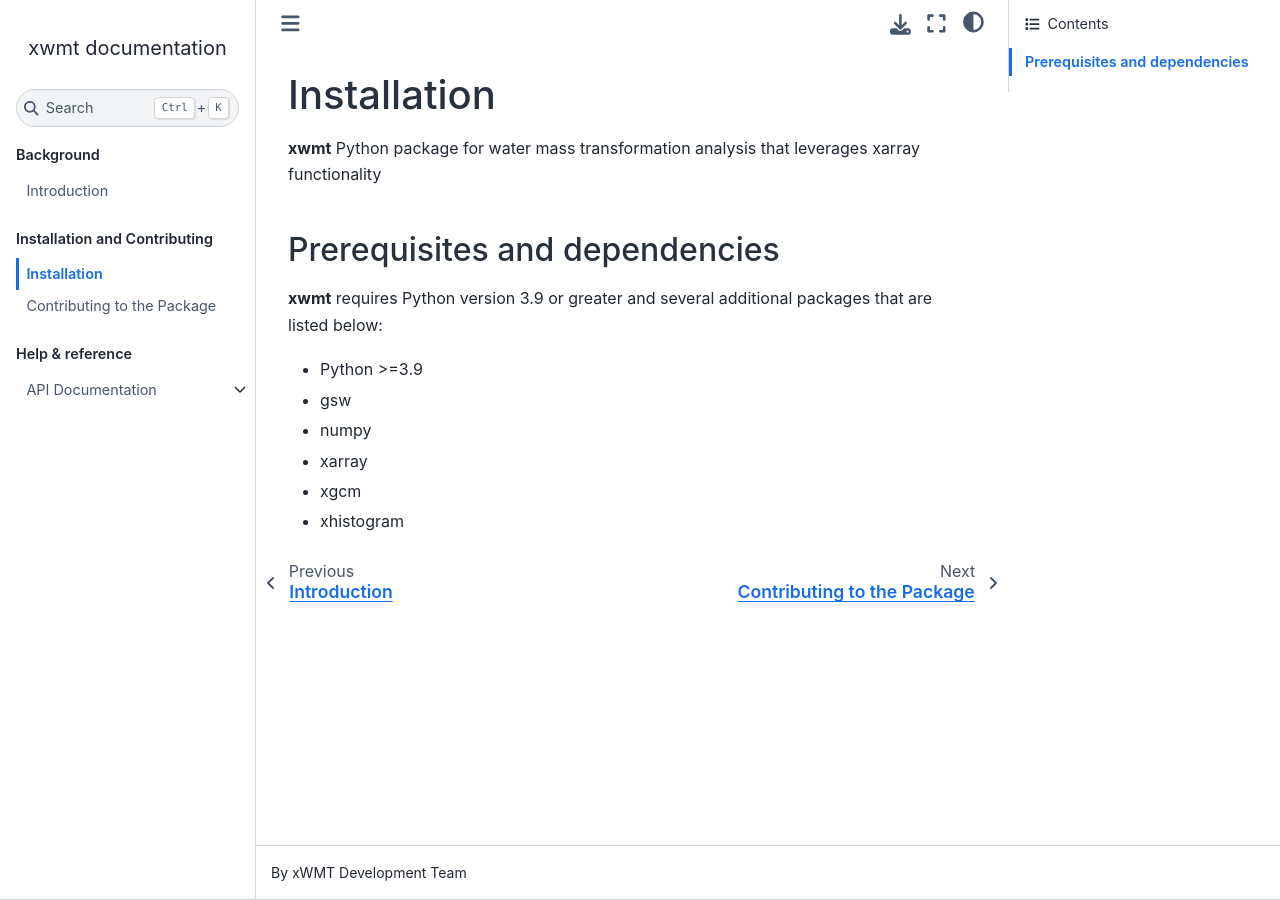
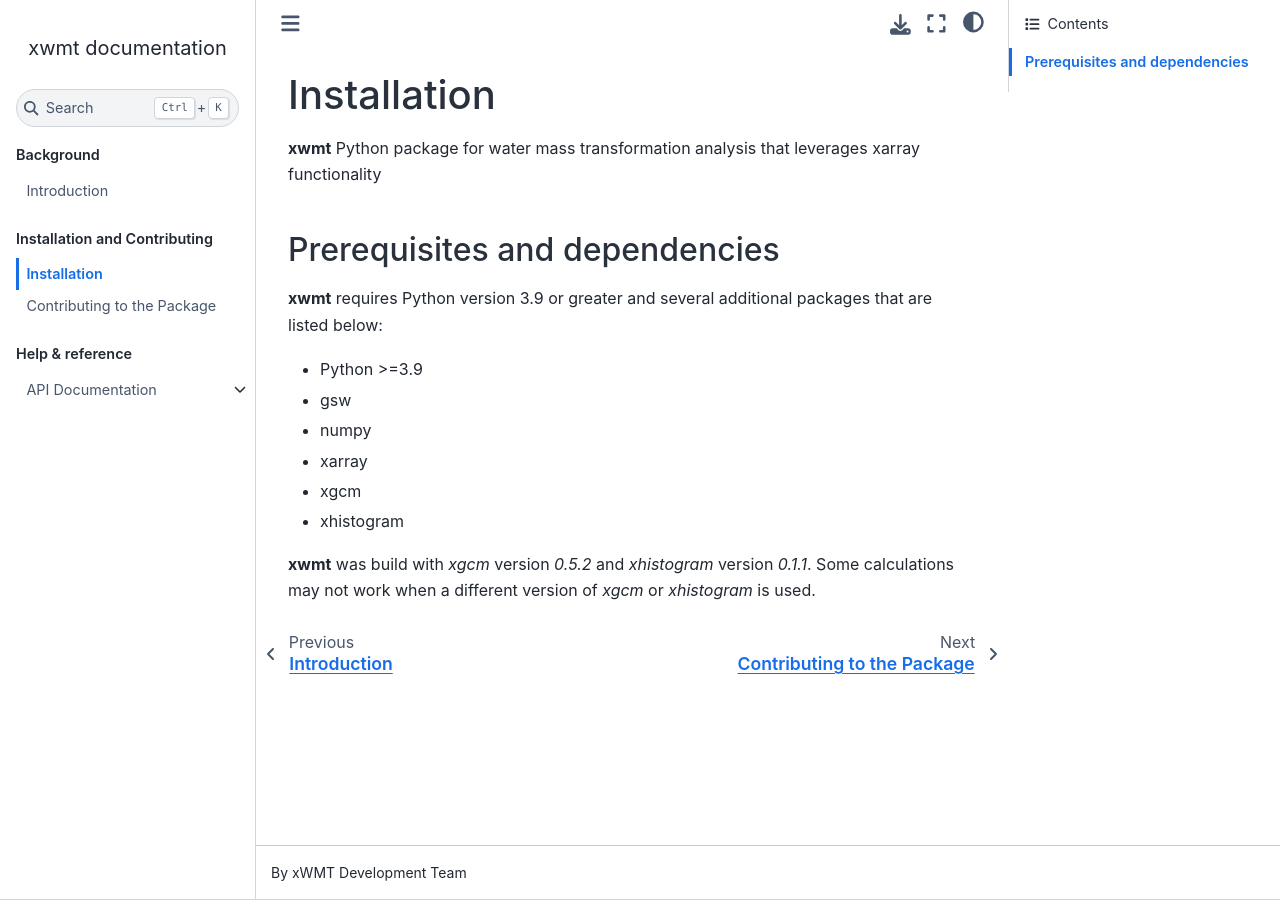
Before and after one commit to NOAA-GFDL/xwmt, a Sphinx documentation site: the page built from docs/source/install.rst, in a window 1280 px wide. Built offline with Sphinx 7.4.7 and the Sphinx Book theme 1.1.4, drawn with Linux system fonts in a browser that asks for light colours.

Commit message:
installation doc updated

```diff
--- a/docs/source/install.rst
+++ b/docs/source/install.rst
@@ -14,3 +14,5 @@ that are listed below:
 * xarray
 * xgcm
 * xhistogram
+
+**xwmt** was build with `xgcm` version *0.5.2* and `xhistogram` version *0.1.1*. Some calculations may not work when a different version of `xgcm` or `xhistogram` is used.
--- a/xwmt/__init__.py
+++ b/xwmt/__init__.py
@@ -1,4 +1,5 @@
 """ xwmt: xarray-friendly watermass transformation """
 
 from .swmt import swmt
+from .wmt import wmt
 from .version import __version__
```
